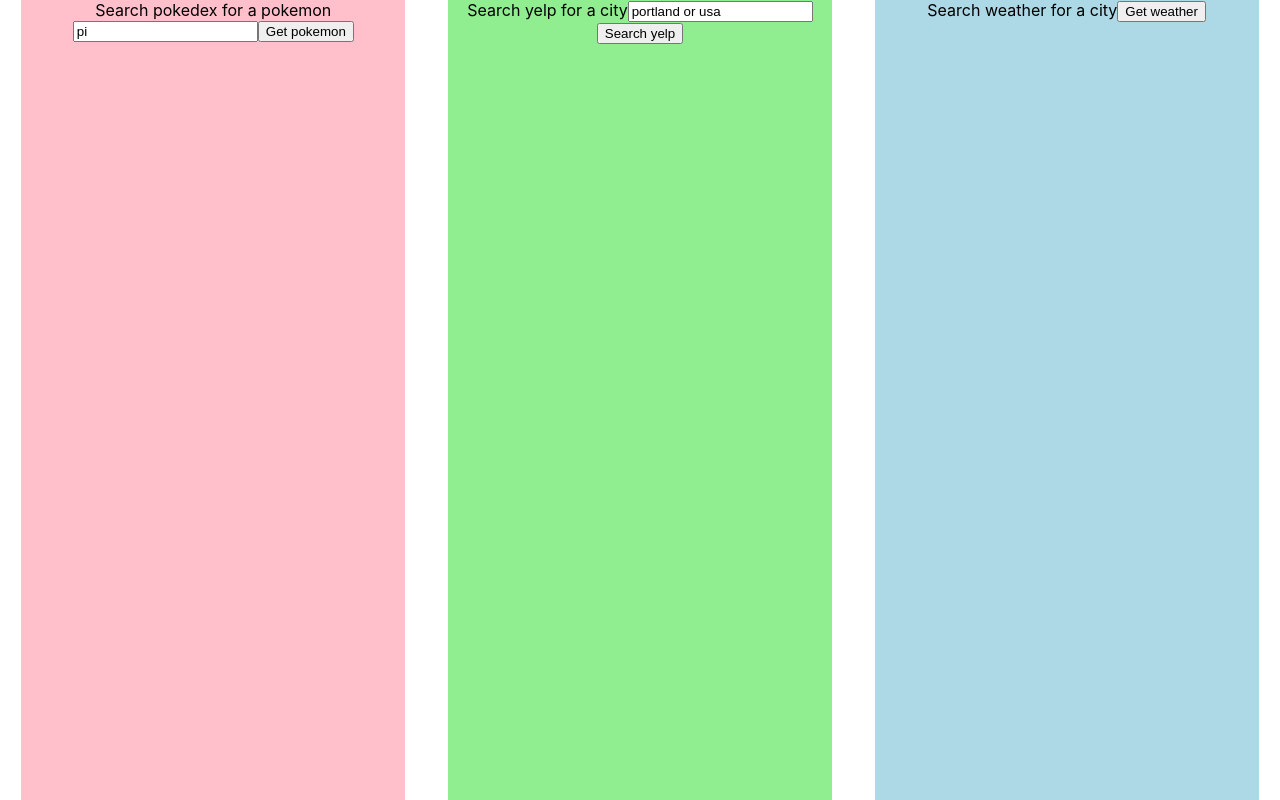
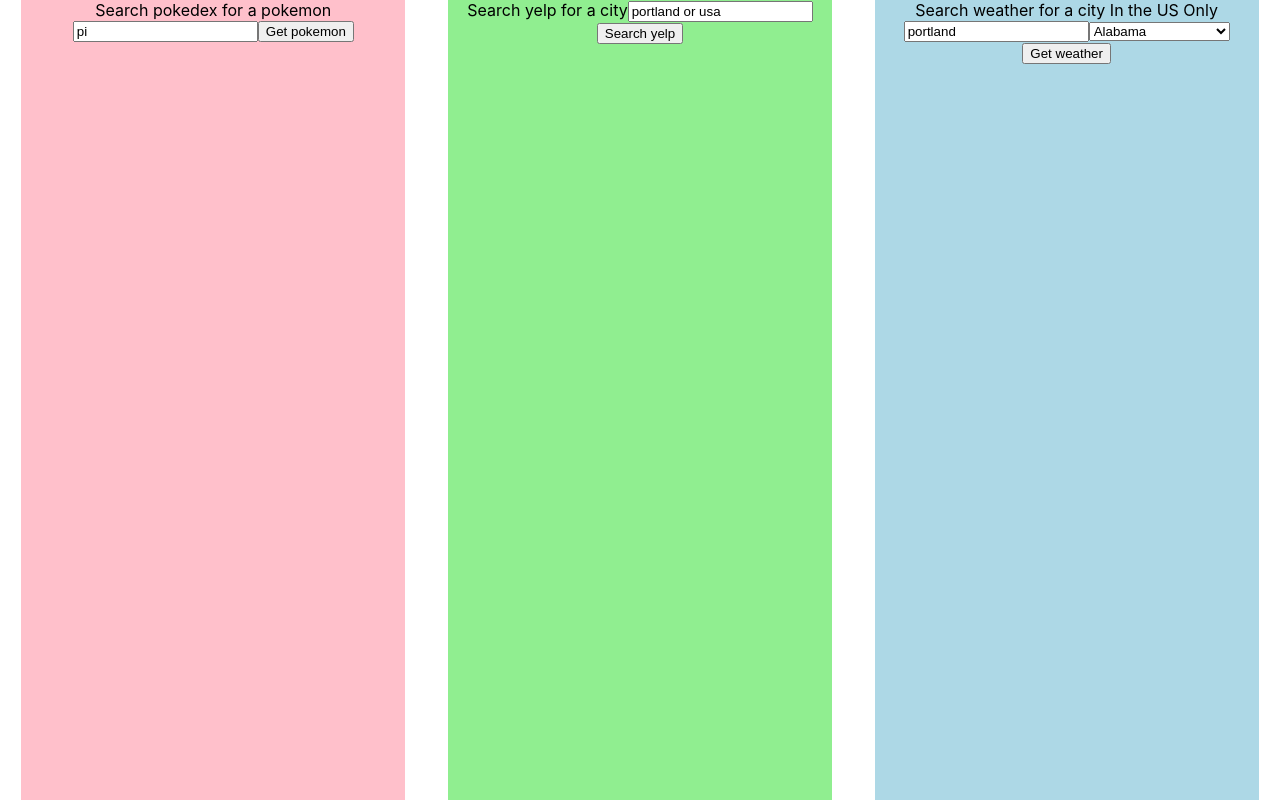
Before and after one commit to joshua360x/api-cors, a React (Create React App) app: page / in a window 1280 px wide. Built offline with nearby package versions, Linux system fonts and the light colour scheme.

Commit message:
added weather for states in the US + passed formdata as object in serverless

```diff
--- /dev/null
+++ b/src/StatesOption.js
@@ -0,0 +1,61 @@
+import React from 'react';
+
+export default function StatesOption({ formData, setStateOfUnitedStatesData }) {
+  // const [state, setState] = useState('AL');
+  // console.log(state);
+  return (
+    <select value={formData.state} onChange={(e) => setStateOfUnitedStatesData({ ...formData, state: e.target.value })}>
+      <option value="AL">Alabama</option>
+      <option value="AK">Alaska</option>
+      <option value="AZ">Arizona</option>
+      <option value="AR">Arkansas</option>
+      <option value="CA">California</option>
+      <option value="CO">Colorado</option>
+      <option value="CT">Connecticut</option>
+      <option value="DE">Delaware</option>
+      <option value="DC">District Of Columbia</option>
+      <option value="FL">Florida</option>
+      <option value="GA">Georgia</option>
+      <option value="HI">Hawaii</option>
+      <option value="ID">Idaho</option>
+      <option value="IL">Illinois</option>
+      <option value="IN">Indiana</option>
+      <option value="IA">Iowa</option>
+      <option value="KS">Kansas</option>
+      <option value="KY">Kentucky</option>
+      <option value="LA">Louisiana</option>
+      <option value="ME">Maine</option>
+      <option value="MD">Maryland</option>
+      <option value="MA">Massachusetts</option>
+      <option value="MI">Michigan</option>
+      <option value="MN">Minnesota</option>
+      <option value="MS">Mississippi</option>
+      <option value="MO">Missouri</option>
+      <option value="MT">Montana</option>
+      <option value="NE">Nebraska</option>
+      <option value="NV">Nevada</option>
+      <option value="NH">New Hampshire</option>
+      <option value="NJ">New Jersey</option>
+      <option value="NM">New Mexico</option>
+      <option value="NY">New York</option>
+      <option value="NC">North Carolina</option>
+      <option value="ND">North Dakota</option>
+      <option value="OH">Ohio</option>
+      <option value="OK">Oklahoma</option>
+      <option value="OR">Oregon</option>
+      <option value="PA">Pennsylvania</option>
+      <option value="RI">Rhode Island</option>
+      <option value="SC">South Carolina</option>
+      <option value="SD">South Dakota</option>
+      <option value="TN">Tennessee</option>
+      <option value="TX">Texas</option>
+      <option value="UT">Utah</option>
+      <option value="VT">Vermont</option>
+      <option value="VA">Virginia</option>
+      <option value="WA">Washington</option>
+      <option value="WV">West Virginia</option>
+      <option value="WI">Wisconsin</option>
+      <option value="WY">Wyoming</option>
+    </select>
+  );
+}
--- a/src/WeatherSearch.js
+++ b/src/WeatherSearch.js
@@ -1,28 +1,57 @@
 import { useState } from 'react';
+import Spinner from './Spinner';
+import StatesOption from './StatesOption';
 
 export default function WeatherSearch() {
   // you'll need to track your weather search results, the loading state, and a form field for location with a default value.
   const [isLoading, setIsLoading] = useState(false);
-  const [formData, setFormData] = useState({});
+  const [formData, setFormData] = useState({
+    city: 'portland',
+    state: 'or',
+    country: 'usa',
+  });
+
+  console.log('🚀 ~ file: WeatherSearch.js ~ line 8 ~ WeatherSearch ~ formData', formData);
   const [weatherARR, setWeatherARR] = useState([]);
 
   async function handleWeatherSubmit(e) {
     e.preventDefault();
 
     // set the loading state to true
+    setIsLoading(true);
     // use fetch to make a request to your netlify weather function. Be sure to pass the location as a query param in the URL
 
+    console.log('form data logged', formData);
+    const requestOptions = {
+      method: 'POST',
+      body: JSON.stringify(formData),
+    };
+
+    const response = await fetch(`/.netlify/functions/weather`, requestOptions);
+
+    const json = await response.json();
+    console.log('🚀 ~ file: WeatherSearch.js ~ line 22 ~ handleWeatherSubmit ~ json', json);
+
     // put the jsonified data in state and set the loading state to false
+    setIsLoading(false);
   }
 
   return (
     <section className="weather">
       {/* make the fetch on submit */}
       <form onSubmit={handleWeatherSubmit}>
-        Search weather for a city
+        Search weather for a city In the US Only
         {/* add inputs/labels for city name, state, and country, using all the things we need with react forms. Don't forget to use the value property to sync these up with the default values in react state */}
+        <input
+          type="text"
+          value={formData.city}
+          onChange={(e) => setFormData({ ...formData, city: e.target.value })}
+          placeholder="enter city"
+        />
+        <StatesOption formData={formData} setStateOfUnitedStatesData={setFormData} />
         <button>Get weather</button>
       </form>
+      {isLoading && <Spinner />}
       {/* Make a ForecastList component to import and use here. Use a ternery to display a loading spinner (make a <Spinner /> component for this) if the data is still loading. */}
     </section>
   );
```
Also changed, not shown: 1 other file (tests, documents, lock files or other folders).
